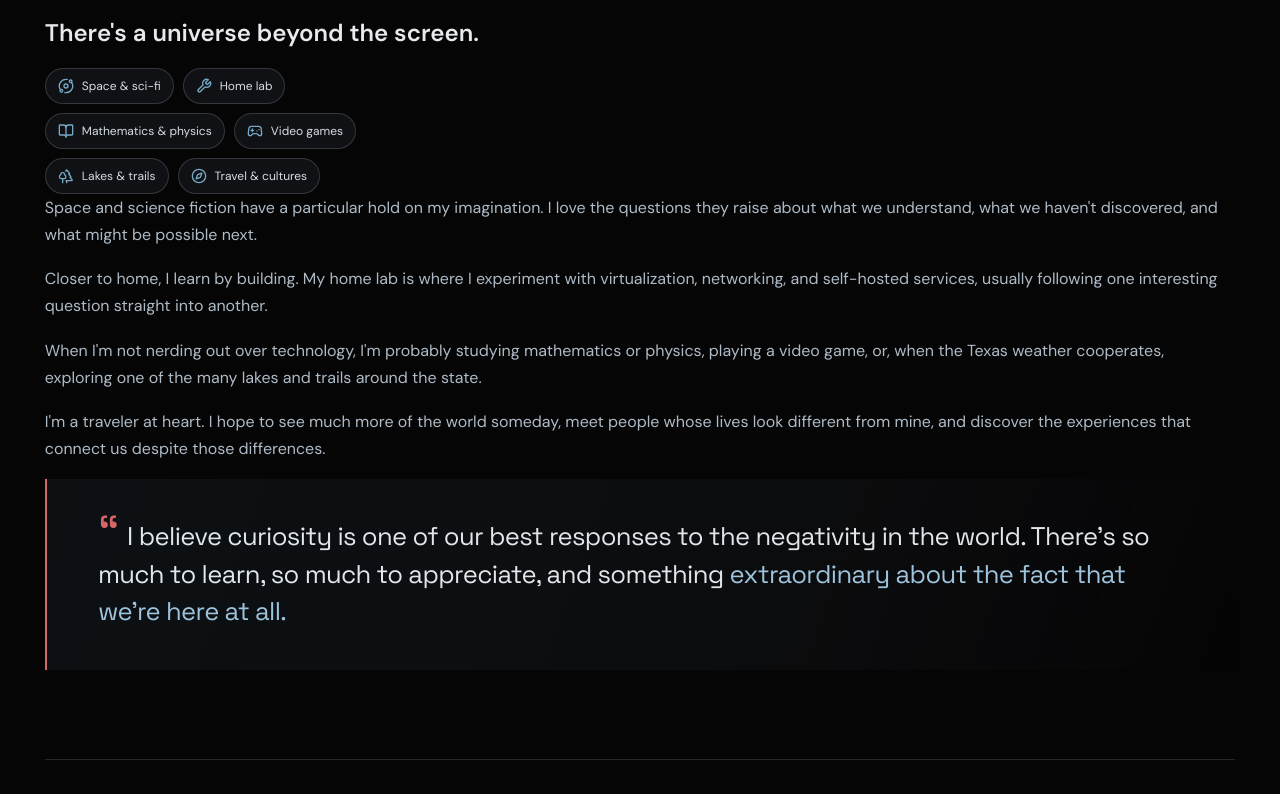
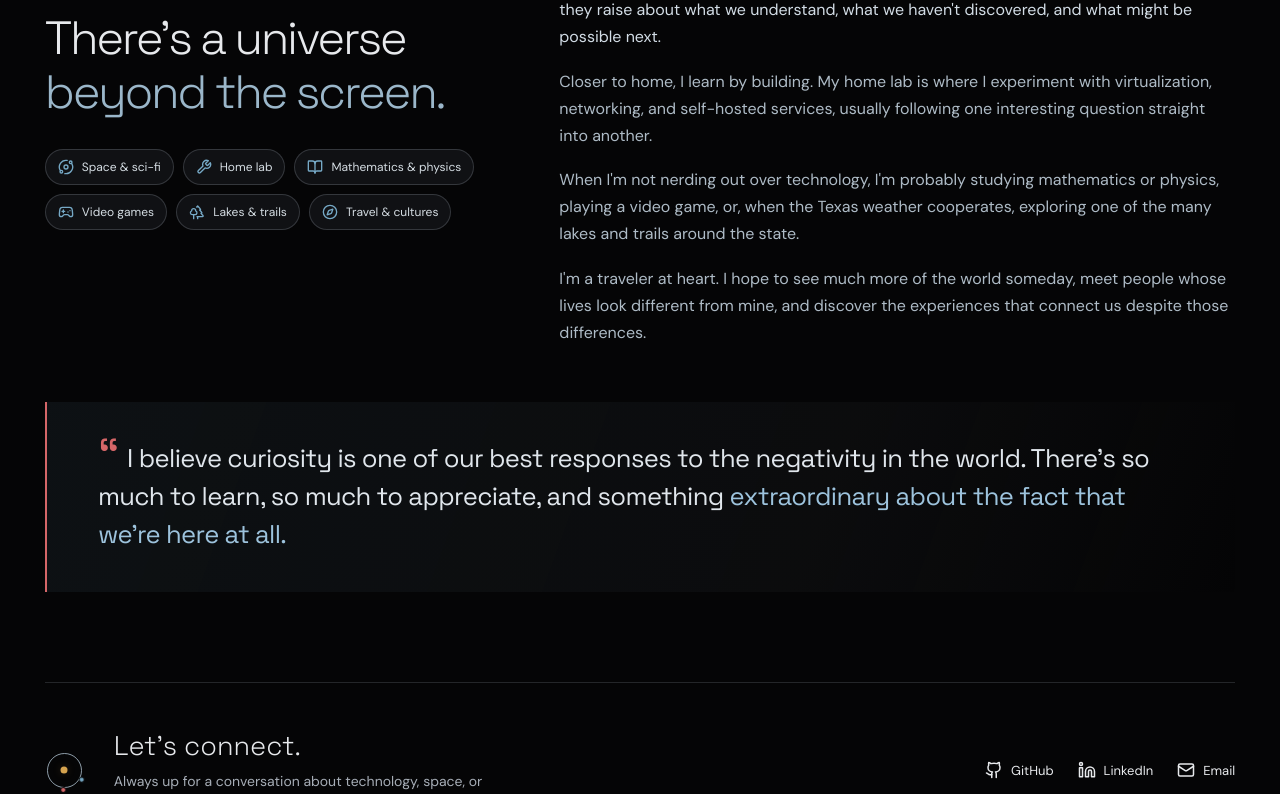
Before and after one commit to casual-loops/mylesh-portfolio, a Next.js app: page /about in a window 1280 px wide. Shown: the part 983-1777 px from the top of the page. Built offline with nearby package versions, Linux system fonts and the light colour scheme.

Commit message:
style: fix Off the Clock alignment and excessive column spacing

```diff
--- a/app/globals.css
+++ b/app/globals.css
@@ -783,3 +783,28 @@ body:before{background-image:radial-gradient(#b8c1cb .55px,transparent .8px);opa
  .about-v2-interests>span{padding:8px 10px;font-size:11px;}
  .about-v2-reflection{padding:23px;}
 }
+
+/* Off the Clock: one aligned editorial grid instead of two disconnected rows. */
+.about-v2-personal-layout{
+ display:grid;
+ grid-template-columns:minmax(0,.8fr) minmax(0,1.2fr);
+ gap:clamp(30px,5vw,90px);
+ align-items:start;
+ margin-bottom:clamp(28px,3vw,48px);
+}
+.about-v2-personal-sidebar h2{
+ font-family:var(--font-display);
+ font-size:clamp(34px,3.65vw,63px);
+ font-weight:300;
+ line-height:1.16;
+ letter-spacing:-.05em;
+ margin:0 0 30px;
+ max-width:650px;
+}
+.about-v2-personal-sidebar h2 span{color:#9BB7CA;}
+.about-v2-personal-sidebar .about-v2-interests{max-width:470px;}
+.about-v2-personal-layout .about-v2-personal-copy p:first-child{color:#D2DCE5;}
+@media(max-width:850px){
+ .about-v2-personal-layout{grid-template-columns:1fr;gap:25px;}
+ .about-v2-personal-sidebar h2{margin-bottom:22px;}
+}
```
